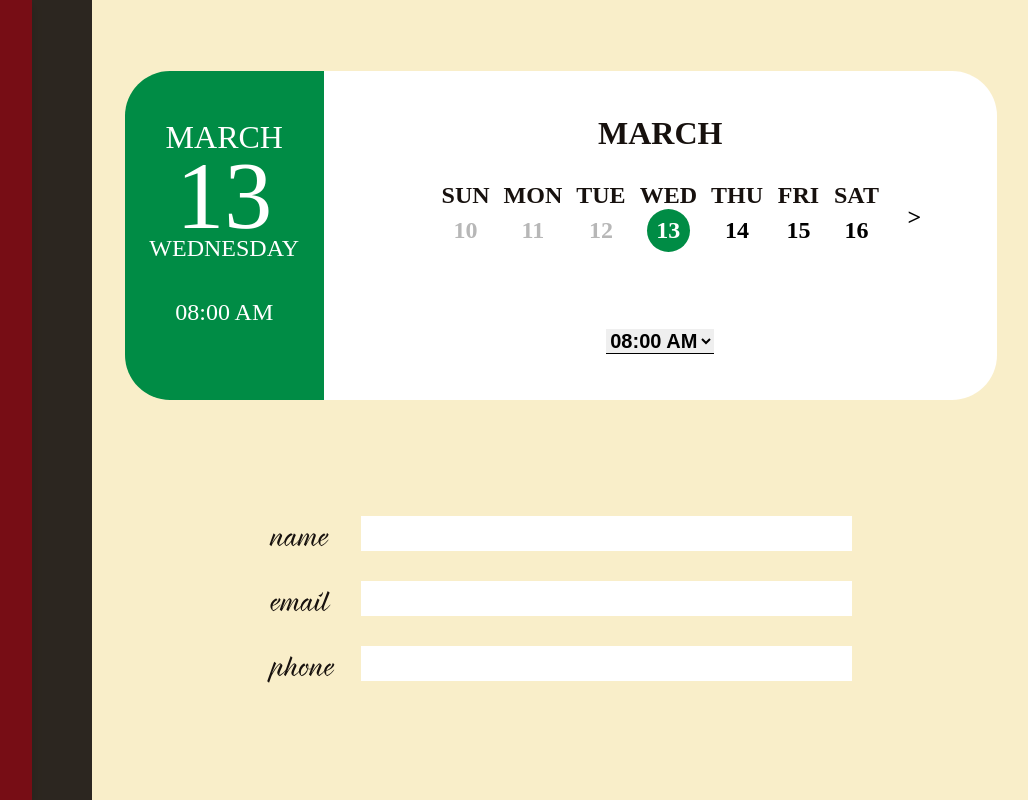
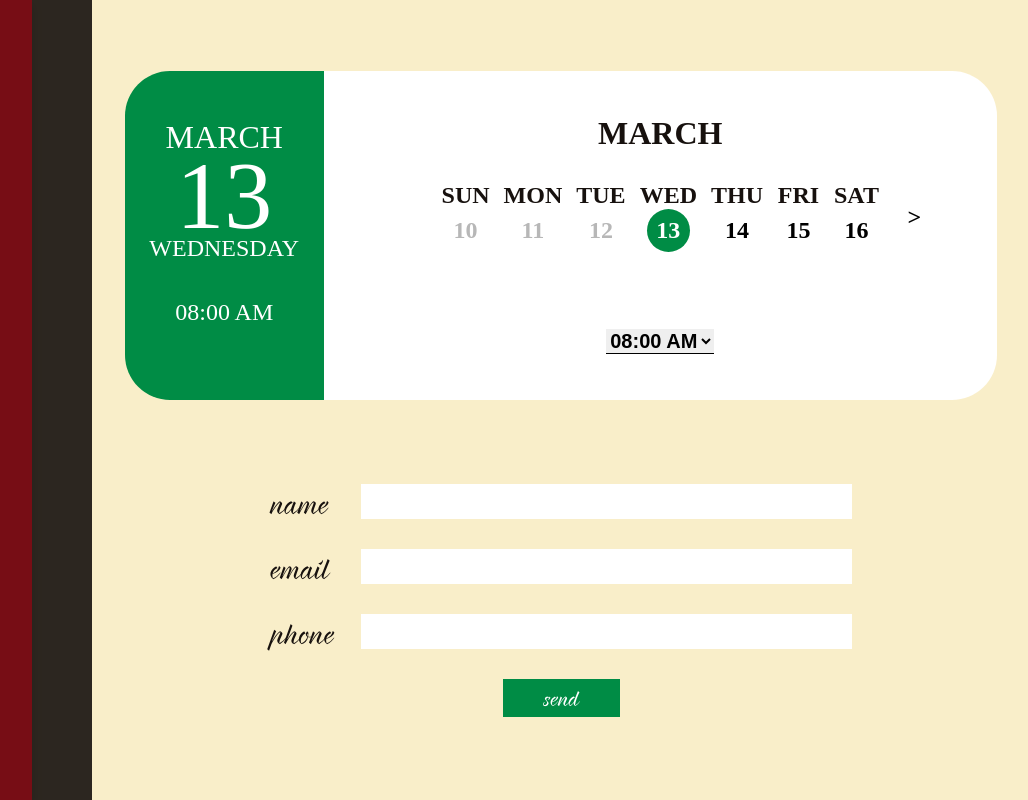
Before and after one commit to CaioRigloski/appetito, a Next.js app: page / in a window 1280 px wide. Shown: the part 1600-2400 px from the top of the page, without its empty margins (79-1107 px from the left). Built offline with nearby package versions, Linux system fonts and the light colour scheme.

Commit message:
feat: form button.

```diff
--- a/src/app/components/Booking.tsx
+++ b/src/app/components/Booking.tsx
@@ -29,13 +29,37 @@ const VerticalBlackBar = styled.div`
 const Form = styled.form`
   display: grid;
   grid-template-columns: max-content 30.688rem;
-  grid-template-rows: 1fr 1fr 1fr;
+  grid-template-rows: 1fr 1fr 1fr 1fr;
+  grid-template-areas:
+  "nameLabel name"
+  "emailLabel email"
+  "phoneLabel phone"
+  "btn btn"
+  ;
   gap: 1.688rem;
   > label {
     font-size: var(--large-text);
   }
   > input {
     height: 2.188rem;
+  }
+  > button {
+    grid-area: btn;
+    width: 7.313rem;
+    height: 100%;
+    list-style: none;
+    border: none;
+    background-color: var(--green-flag-color);
+    font-family: inherit;
+    font-size: var(--medium-text);
+    text-align: center;
+    cursor: pointer;
+    justify-self: center;
+    color: white;
+  }
+  > button:hover {
+    transition: 0.5s;
+    transform: scale(95%);
   }
 `
 
@@ -56,6 +80,7 @@ export default function Booking() {
         <input id="email" type="email"/>
         <label htmlFor="phone">phone</label>
         <input id="phone" type="tel"/>
+        <button type="submit">send</button>
       </Form>
     </Section>
   )
```
